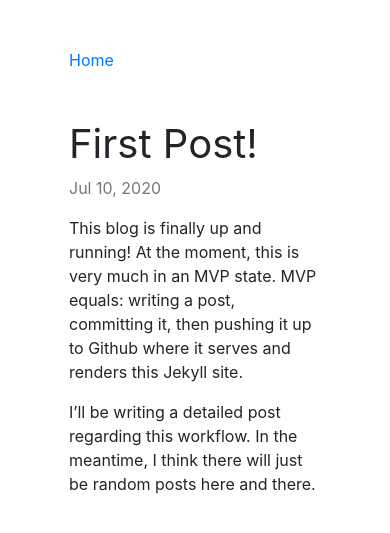
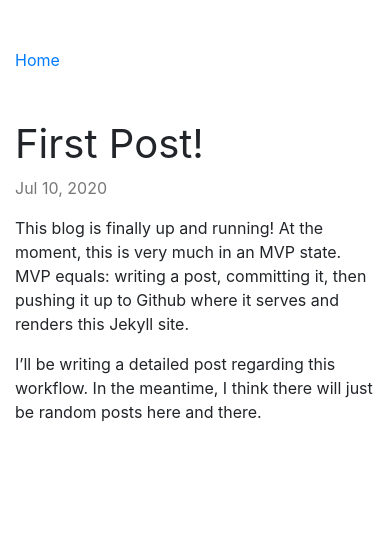
Before and after one commit to JQuizzle/jquizzle.github.io, a Jekyll site: the page built from _posts/2020-07-10-first-blog-post.md, in a window 390 px wide. Shown: the top 533 px of the page. Built offline with Jekyll 4.4.1, drawn with Linux system fonts in a browser that asks for light colours; nearby versions of some CDN libraries.

Commit message:
Updated css to accomodate width of mobile devices

```diff
--- a/assets/css/theme.css
+++ b/assets/css/theme.css
@@ -60,3 +60,15 @@ ul.posts {
     background-color: #e4e4e4;
     padding: 3px;
 }
+
+@media only screen and (max-width: 600px) {
+    .post-align {
+        margin-left: 0;
+        margin-right: 0;
+        margin-bottom: 3rem;
+    }
+    .post-align figure {
+        margin-left: 0;
+        margin-right: 0;
+    }
+}
```
